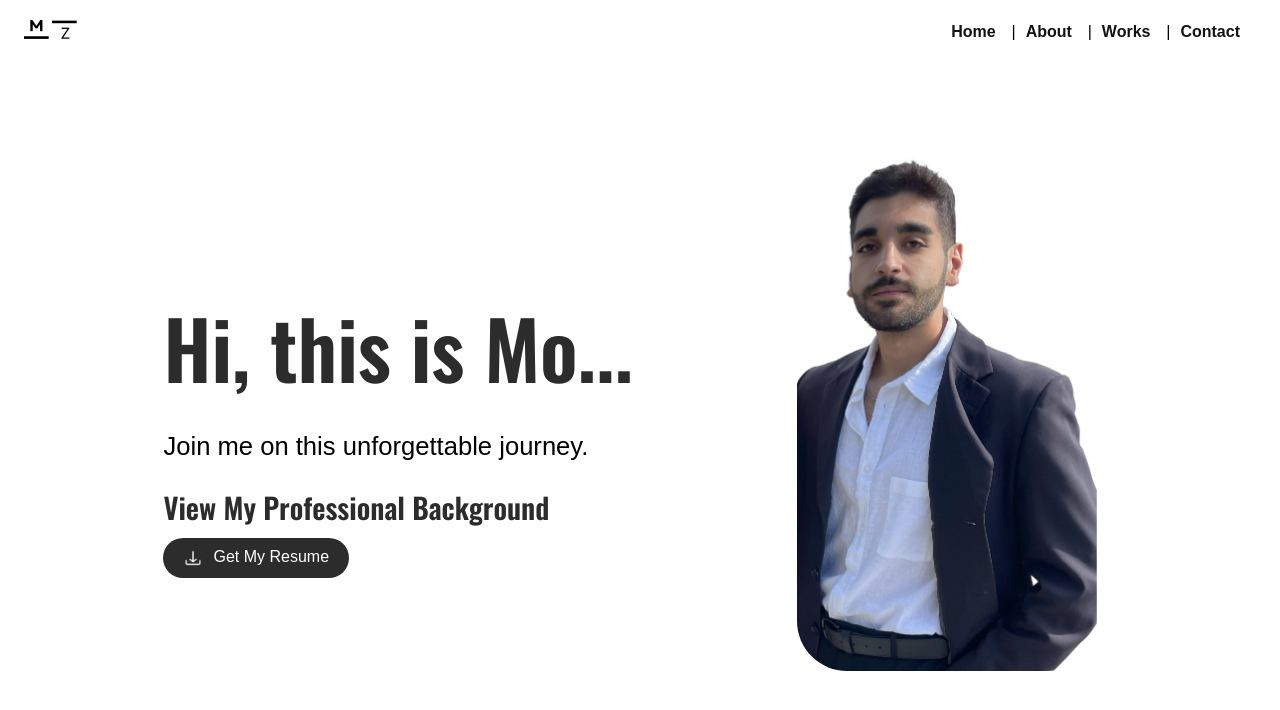
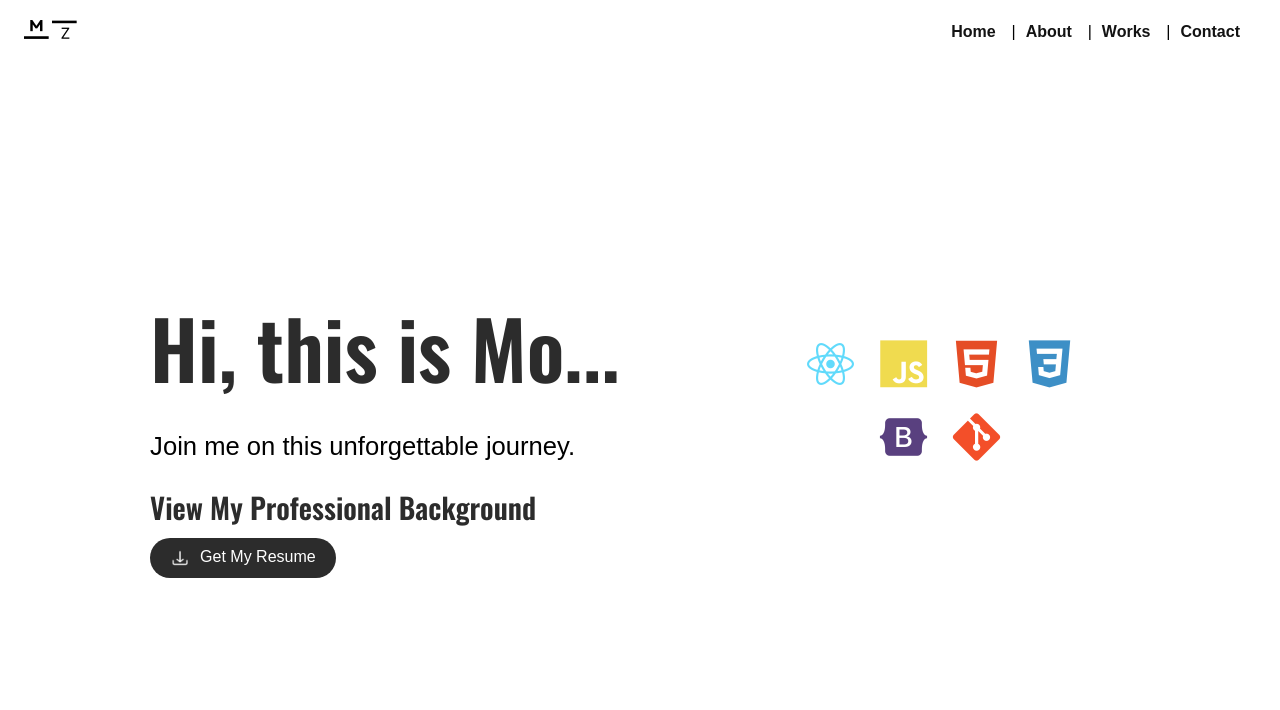
Before and after one commit to mstfazmni/latest-portfolio, a React (Create React App) app in the folder portfolio/: page / in a window 1280 px wide. Shown: the top 710 px of the page. Built offline with nearby package versions, Linux system fonts and the light colour scheme; a web font is replaced by a local one.

Commit message:
right section of home page icons added

```diff
--- a/portfolio/package.json
+++ b/portfolio/package.json
@@ -4,6 +4,7 @@
   "private": true,
   "dependencies": {
     "cra-template": "1.2.0",
+    "devicon": "^2.16.0",
     "framer-motion": "^12.1.0",
     "react": "^19.0.0",
     "react-dom": "^19.0.0",
--- a/portfolio/public/index.html
+++ b/portfolio/public/index.html
@@ -16,6 +16,7 @@
     -->
     <link rel="manifest" href="%PUBLIC_URL%/manifest.json" />
     <link href="https://fonts.googleapis.com/css2?family=Grandiflora+One&display=swap" rel="stylesheet">
+    <link rel="stylesheet" href="https://cdn.jsdelivr.net/gh/devicons/devicon@latest/devicon.min.css">
 
     <!--
       Notice the use of %PUBLIC_URL% in the tags above.
--- a/portfolio/src/pages/Home.jsx
+++ b/portfolio/src/pages/Home.jsx
@@ -1,6 +1,6 @@
 import React from "react";
 import { motion } from "framer-motion";
-import myPic from '../assets/my-pic.png';
+// import myPic from '../assets/my-pic.png';
 import '../styles/Home.css';
 import downloadIcon from '../assets/download.png';
 
@@ -22,6 +22,7 @@ const Home = () => {
         transition={{ duration: 0.5 }}
       >
             <div className="home-container">
+                {/* Left section */}
                 <section className="left-sec">
                 <motion.h1
                     whileHover={{ y: -10, scale: 1.1, color: "#454545" }}
@@ -48,16 +49,16 @@ const Home = () => {
                 </button>
                 </section>
 
+                {/* Right section */}
                 <section className="right-sec">
-                <motion.img
-                src={myPic}
-                alt="myPic"
-                className="my-pic"
-                initial={{ scale: 0.8, opacity: 0 }}
-                animate={{ scale: 1, opacity: 1 }}
-                whileHover={{ scale: 1.1, rotate: 3 }}
-                transition={{ duration: 0.3 }}
-                />
+                    <div className="skill-icons">
+                    <i className="devicon-react-original colored" title="React"></i>
+                    <i className="devicon-javascript-plain colored" title="JavaScript"></i>
+                    <i className="devicon-html5-plain colored" title="HTML5"></i>
+                    <i className="devicon-css3-plain colored" title="CSS3"></i>
+                    <i className="devicon-bootstrap-plain colored" title="Bootstrap"></i>
+                    <i className="devicon-git-plain colored" title="Git"></i>
+                    </div>
                 </section>
             </div>
 
--- a/portfolio/src/styles/Home.css
+++ b/portfolio/src/styles/Home.css
@@ -69,10 +69,24 @@ h2 {
 }
 
 /* Right section styling */
-.my-pic {
-  width: 300px;
-  border-radius: 50px;
-  transition: all 0.2s ease;
+.skill-icons{
+  display: flex;
+  flex-wrap: wrap;
+  gap: 25px;
+  justify-content: center;
+  align-items: center;
+  max-width: 300px;
+  padding: 20px;
+}
+
+.skill-icons i {
+  font-size: 48px;
+  transition: transform 0.3s ease;
+  cursor: default;
+}
+
+.skill-icons i:hover {
+  transform: scale(1.2);
 }
 
 /* Mobile responsive adjustments */
@@ -97,8 +111,9 @@ h2 {
       font-size: 1.2rem;  /* Adjust paragraph size */
   }
 
-  .my-pic {
-      width: 300px;
+  .skill-icons {
+    justify-content: center;
+    /* max-width: 100%; */
   }
 }
 
```
Also changed, not shown: 1 other file (tests, documents, lock files or other folders).
